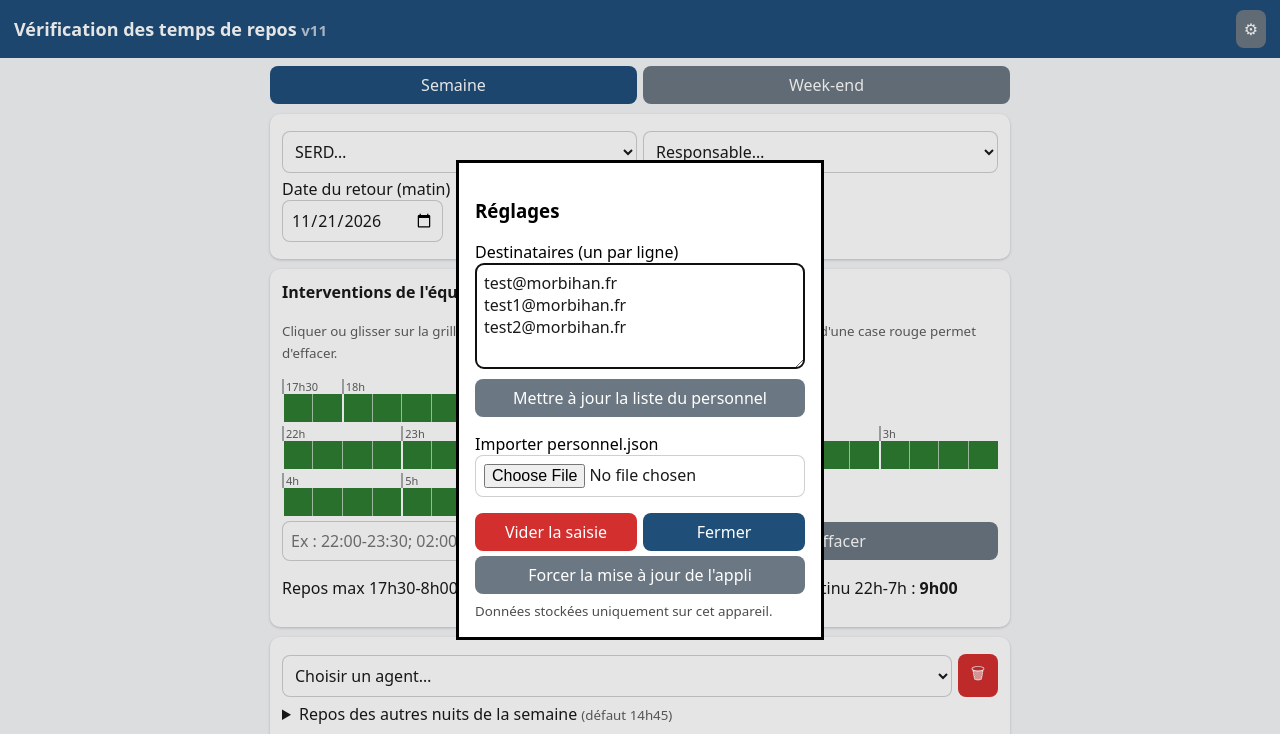
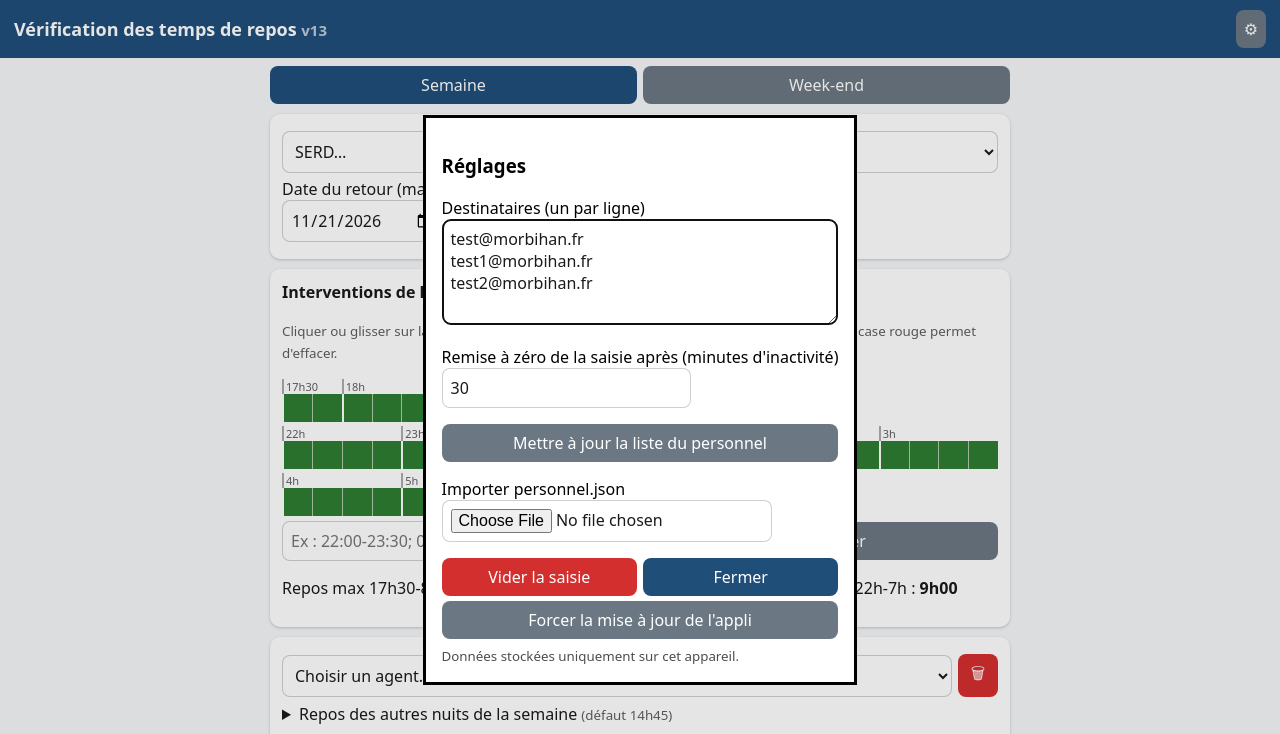
Before and after one commit to kmx1200/TDR, a plain HTML site: page index.html in a window 1280 px wide. Both pictures are taken after a click on the button "Réglages". Shown: the top 734 px of the page. Drawn offline with Linux system fonts and the light colour scheme.

Commit message:
Add files via upload

```diff
--- a/index.html
+++ b/index.html
@@ -27,7 +27,7 @@ ol{padding-left:20px;font-size:14px;margin:6px 0}.y{color:var(--r);font-weight:7
 @media(max-width:480px){.gh small{font-size:9px;padding-left:1px}}
 .c{min-width:0;padding:0;height:28px;background:var(--g);border-left:1px solid #fff9;cursor:pointer}.c.h{border-left:2px solid #fff}.c.w{background:var(--r)}.gl{font-weight:600;font-size:13px;margin-top:8px}
 </style></head><body>
-<header><h1>Vérification des temps de repos <small>v11</small></h1><button class="s" id="cfgb" aria-label="Réglages">⚙</button></header>
+<header><h1>Vérification des temps de repos <small>v13</small></h1><button class="s" id="cfgb" aria-label="Réglages">⚙</button></header>
 <main>
 <button id="inst" class="s" hidden style="width:100%;margin-bottom:8px">📲 Installer l'application</button>
 <div class="tabs"><button id="t1">Semaine</button><button id="t2">Week-end</button></div>
@@ -42,6 +42,7 @@ ol{padding-left:20px;font-size:14px;margin:6px 0}.y{color:var(--r);font-weight:7
 </main>
 <dialog id="dlg"><h3>Réglages</h3>
  <label>Destinataires (un par ligne)<br><textarea id="dest" rows="4" style="width:100%"></textarea></label>
+ <p><label>Remise à zéro de la saisie après (minutes d'inactivité)<br><input type="number" id="dly" min="1" value="30"></label></p>
  <div class="row"><button id="upd" class="s">Mettre à jour la liste du personnel</button></div><small id="updm"></small>
  <p><label>Importer personnel.json<br><input type="file" id="imp" accept=".json"></label></p>
  <div class="row"><button id="rst" class="d" style="flex:1">Vider la saisie</button><button id="ok">Fermer</button></div>
@@ -52,9 +53,13 @@ ol{padding-left:20px;font-size:14px;margin:6px 0}.y{color:var(--r);font-weight:7
 <script>
 const $=s=>document.querySelector(s),mk=()=>({n:'',nt:['','','','']}),esc=s=>String(s).replace(/[&<>"]/g,c=>({'&':'&amp;','<':'&lt;','>':'&gt;','"':'&quot;'}[c]));
 const J=(k,d)=>{try{return JSON.parse(localStorage.getItem(k))||d}catch(e){return d}};
-let NM=[];let S=J('st',{mode:'sem',serd:'',resp:'',date:new Date().toISOString().slice(0,10),ag:[mk()],sl:{s:Array(58).fill(false),w:Array(256).fill(false)}}),C=J('cfg',{});
+let NM=[];// Remise à zéro après un délai d'inactivité (réglable dans ⚙, 30 min par défaut) : une saisie en cours n'est pas perdue
+const fresh=()=>({mode:'sem',serd:'',resp:'',date:new Date().toISOString().slice(0,10),ag:[mk()],sl:{s:Array(58).fill(false),w:Array(256).fill(false)}});
+let C=J('cfg',{});const DL=()=>Math.max(1,+C.delay||30);
+const o0=J('st',null),ok0=o0&&o0.S&&Date.now()-o0.t<DL()*60000;
+let S=ok0?o0.S:fresh(),ST=ok0?o0.t:Date.now(),SJ=JSON.stringify(S);
 if(!S.sl)S.sl={s:Array(58).fill(false),w:Array(256).fill(false)};S.ag.forEach(a=>{if(!a.nt)a.nt=['','','','']});
-const save=()=>localStorage.setItem('st',JSON.stringify(S)),saveC=()=>localStorage.setItem('cfg',JSON.stringify(C));
+const save=()=>{const j=JSON.stringify(S);if(j!=SJ){SJ=j;ST=Date.now()}try{localStorage.setItem('st',JSON.stringify({t:ST,S}))}catch(e){}},saveC=()=>localStorage.setItem('cfg',JSON.stringify(C));
 const DJ=['Vendredi','Samedi','Dimanche','Lundi'],snap=t=>{if(!t)return t;let[h,m]=t.split(':').map(Number);m=Math.round(m/15)*15;if(m==60){h=(h+1)%24;m=0}return String(h).padStart(2,'0')+':'+String(m).padStart(2,'0')};
 const an=a=>a.n||S.resp||'',fr=d=>d.split('-').reverse().join('/');
 
@@ -134,8 +139,8 @@ $('#resp').onchange=e=>{S.resp=e.target.value;render()};
 $('#date').onchange=e=>{S.date=e.target.value;render()};
 $('#t1').onclick=()=>{S.mode='sem';render()};$('#t2').onclick=()=>{S.mode='wk';render()};
 $('#add').onclick=()=>{S.ag.push(mk());render()};
-$('#cfgb').onclick=()=>{$('#dest').value=(C.dest||[]).join('\n');$('#dlg').showModal()};
-$('#ok').onclick=()=>{C.dest=$('#dest').value.split(/[\n;,]+/).map(s=>s.trim()).filter(Boolean);saveC();$('#dlg').close()};
+$('#cfgb').onclick=()=>{$('#dly').value=DL();$('#dest').value=(C.dest||[]).join('\n');$('#dlg').showModal()};
+$('#ok').onclick=()=>{C.delay=Math.max(1,+$('#dly').value||30);C.dest=$('#dest').value.split(/[\n;,]+/).map(s=>s.trim()).filter(Boolean);saveC();$('#dlg').close()};
 $('#rst').onclick=()=>{S.ag=[mk()];render();$('#dlg').close()};
 $('#imp').onchange=async e=>{const j=JSON.parse(await e.target.files[0].text());C.pers=j;if(j.destinataires)C.dest=j.destinataires;saveC();render();$('#dest').value=(C.dest||[]).join('\n')};
 
@@ -184,5 +189,6 @@ loadP();
 $('#upd').onclick=async()=>{$('#updm').textContent='Chargement…';$('#updm').textContent=await loadP()};
 $('#hard').onclick=async()=>{try{for(const r of await navigator.serviceWorker.getRegistrations())await r.unregister();for(const k of await caches.keys())await caches.delete(k)}catch(e){}location.reload()};
 if('serviceWorker'in navigator)navigator.serviceWorker.register('sw.js');
+document.addEventListener('visibilitychange',()=>{if(!document.hidden&&Date.now()-ST>DL()*60000){S=fresh();ST=Date.now();SJ=JSON.stringify(S);render()}});
 render();
 </script></body></html>
--- a/sw.js
+++ b/sw.js
@@ -1,4 +1,4 @@
-const V='repos-v10',F=['./','index.html','rules.js','vendor/jspdf.umd.min.js','manifest.webmanifest','icons/icon-192.png','icons/icon-512.png'];
+const V='repos-v13',F=['./','index.html','rules.js','vendor/jspdf.umd.min.js','manifest.webmanifest','icons/icon-192.png','icons/icon-512.png'];
 self.addEventListener('install',e=>{e.waitUntil(caches.open(V).then(c=>c.addAll(F.map(u=>new Request(u,{cache:'reload'})))));self.skipWaiting()});
 self.addEventListener('activate',e=>e.waitUntil(caches.keys().then(k=>Promise.all(k.filter(x=>x!=V).map(x=>caches.delete(x)))).then(()=>clients.claim())));
 self.addEventListener('fetch',e=>{const r=e.request;if(r.method!='GET')return;const p=new URL(r.url).pathname.endsWith('personnel.json');
```
